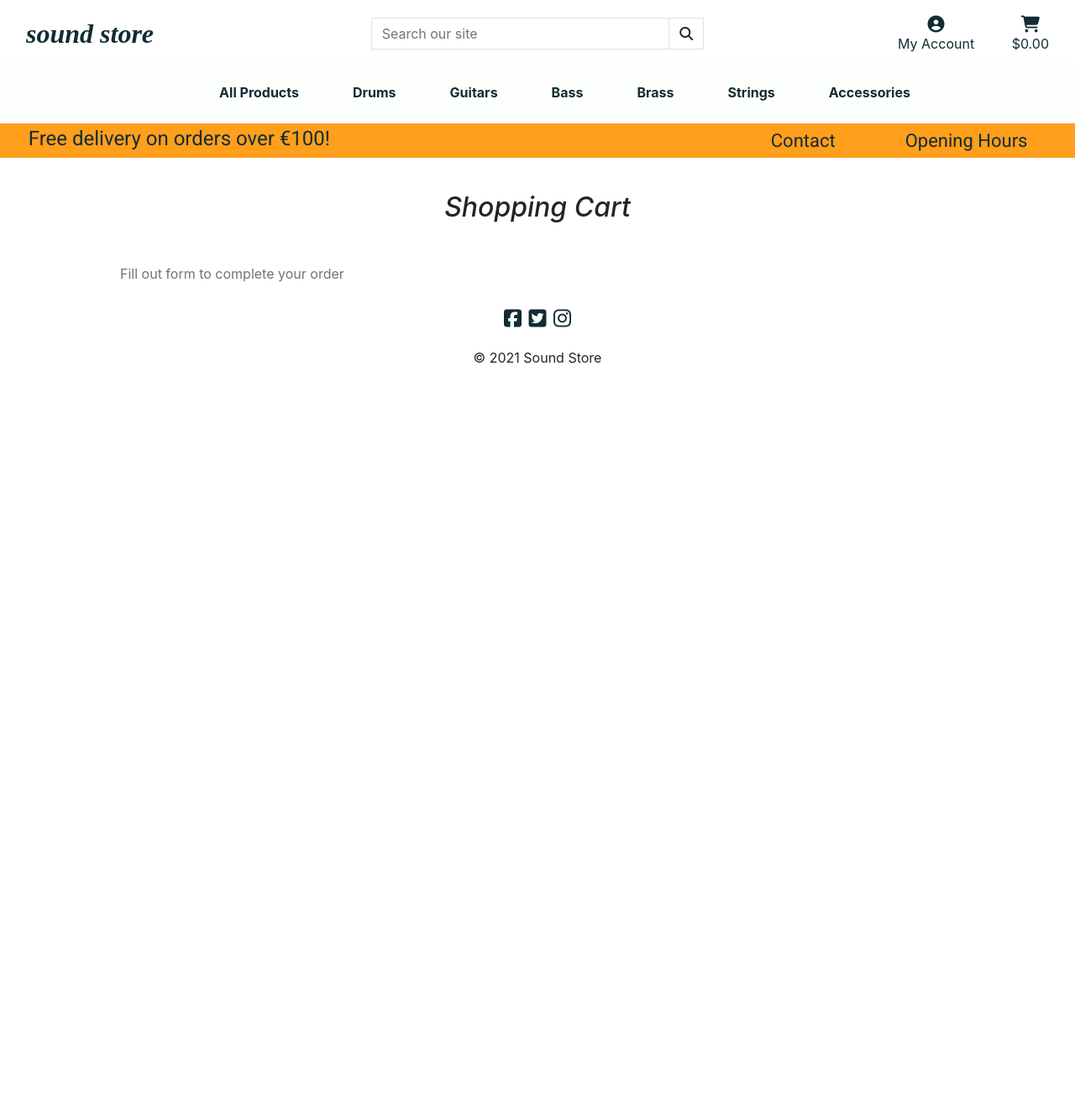
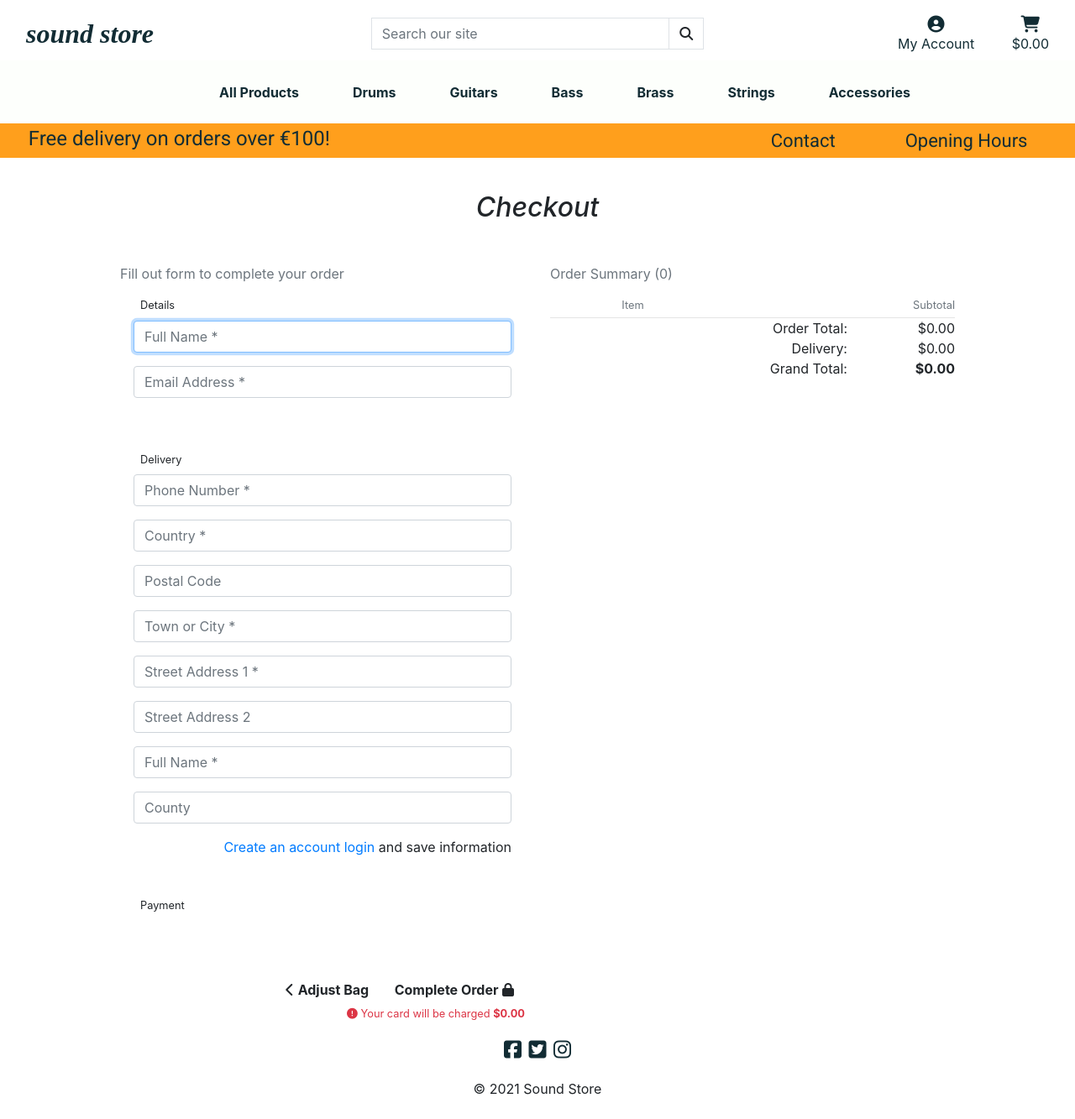
Before and after one commit to aaronh1986/SOUND-STORE-milestone-4, a Django app: template checkout/templates/checkout/checkout.html in a window 1280 px wide. Shown: the whole page at 84% size. Before the commit the page ends 433 px from the top, so only its background shows below. Run offline with Django 3.2, Linux system fonts and the light colour scheme; the template is opened without the code that fills it: values that come from a table or form of the project are taken from there, others are empty; some libraries are stand-ins or nearby versions; some web fonts are replaced.

Commit message:
Finalise checkout form for now

```diff
--- a/bag/templates/bag/bag.html
+++ b/bag/templates/bag/bag.html
@@ -107,7 +107,7 @@
                                 </span>
                                 <span class="text-uppercase">Keep Shopping</span>
                             </a>
-                            <a href="" class="btn btn-black rounded-0 btn-lg">
+                            <a href="{% url 'checkout' %}" class="btn btn-black rounded-0 btn-lg">
                                 <span class="text-uppercase">Secure Checkout</span>
                                 <span class="icon">
                                     <i class="fas fa-lock"></i>
--- a/checkout/signals.py
+++ b/checkout/signals.py
@@ -12,7 +12,7 @@ def update_on_save(sender, instance, created, **kwargs):
     instance.order.update_total()
 
 @receiver(post_delete, sender=OrderLineItem)
-def update_on_save(sender, instance, **kwargs):
+def update_on_delete(sender, instance, **kwargs):
     """
     Update order total when linitem is deleted
     """
--- a/checkout/templates/checkout/checkout.html
+++ b/checkout/templates/checkout/checkout.html
@@ -1,5 +1,6 @@
 {% extends "base.html" %}
 {% load static %}
+{% load bag_tools %}
 
 {% block extra_title %}
   | Checkout
@@ -23,16 +24,117 @@
 <div class="container">
     <div class="row">
         <div class="col text-center mt-3">
-            <h2 class="logo-font mt-5 mb-5 center"><i>Shopping Cart</i></h2>
+            <h2 class="logo-font mt-5 mb-5 center"><i>Checkout</i></h2>
         </div>
     </div>
 
     <div class="row">
+        <div class="col-12 col-lg-6 order-lg-last mb-5">
+          <p class="text-muted">Order Summary ({{ product_count }})</p>
+          <div class="row">
+              <div class="col-7 offset-2">
+                  <p class="mb-1 mt-0 small text-muted">Item</p>
+              </div>
+              <div class="col-3 text-right">
+                  <p class="mb-1 mt-0 small text-muted">Subtotal</p>
+              </div>
+          </div>
+          {% for item in bag_items %}
+              <div class="row">
+                  <div class="col-2 mb-1">
+                      <a href="{% url 'product_detail' item.product.id %}">
+                          {% if item.product.image %}
+                              <img class="w-100" src="{{ item.product.image.url }}" alt="{{ product.name }}">
+                          {% else %}
+                              <img class="w-100" src="{{ MEDIA_URL }}noimage.png" alt="{{ product.name }}">
+                          {% endif %}
+                      </a>
+                  </div>
+                  <div class="col-7">
+                      <p class="my-0"><strong>{{ item.product.name }}</strong></p>
+                      <p class="my-0 small">Size: {% if item.product.has_sizes %}{{ item.size|upper }}{% else %}N/A{% endif %}</p>
+                      <p class="my-0 small text-muted">Qty: {{ item.quantity }}</p>
+                  </div>
+                  <div class="col-3 text-right">
+                      <p class="my-0 small text-muted">${{ item.product.price | calc_subtotal:item.quantity }}</p>
+                  </div>
+              </div>
+          {% endfor %}
+          <hr class="my-0">
+                <div class="row text-black text-right">
+                    <div class="col-7 offset-2">
+                        <p class="my-0">Order Total:</p>
+                        <p class="my-0">Delivery:</p>
+                        <p class="my-0">Grand Total:</p>
+                    </div>
+                    <div class="col-3">
+                        <p class="my-0">${{ total | floatformat:2 }}</p>
+                        <p class="my-0">${{ delivery | floatformat:2 }}</p>
+                        <p class="my-0"><strong>${{ grand_total | floatformat:2 }}</strong></p>
+                    </div>
+                </div>
+        </div>
         <div class="col-12 col-lg-6">
            <p class="text-muted">Fill out form to complete your order</p>
            <form method="POST" action="{% url 'checkout' %}" id="payment-form">
               {% csrf_token %}
+              <fieldset class="rounded px-3 mb-5">
+                <legend class="fieldset-label small px-2 w-auto">Details</legend>
+                {{ order_form.full_name | as_crispy_field }}
+                {{ order_form.email | as_crispy_field }}
+              </fieldset>
+              <fieldset class="rounded px-3 mb-5">
+                <legend class="fieldset-label small px-2 w-auto">Delivery</legend>
+                {{ order_form.phone_number | as_crispy_field }}
+                {{ order_form.country | as_crispy_field }}
+                {{ order_form.postcode | as_crispy_field }}
+                {{ order_form.town_or_city | as_crispy_field }}
+                {{ order_form.street_address1 | as_crispy_field }}
+                {{ order_form.street_address2 | as_crispy_field }}
+                {{ order_form.full_name | as_crispy_field }}
+                {{ order_form.county | as_crispy_field }}
+                <div class="form-check form-check-inline float-right mr-0">
+                  {% if user.is_authenticated %}
+                      <label for="id-save-info" class="form-check-label">Save this delivery information in my profile</label>
+                      <input class="form-check-input ml-2 mr-0" type="checkbox" id="id-save-info" name="save-info" checked>
+                  {% else %}
+                      <label for="id-save-info" class="form-check-label">
+                          <a href="{% url 'account_signup' %}">Create an account</a>
+                          <a href="{% url 'account_login' %}">login</a> and save information
+                      </label>
+                  {% endif %}
+                </div>
+              </fieldset>
+              <fieldset class="px-3">
+                <legend class="fieldset-label small px-2 w-auto">Payment</legend>
 
+                <!--Stripe card element goes in here-->
+                <div class="mb-3" id="card-element"></div>
+
+                <!--Div for displaying form errors-->
+                <div class="mb-3 text-danger" id="card-errors" role="alert"></div>
+              </fieldset>
+
+              <div class="submit-button text-right mt-5 mb-2">
+                <a href="{% url 'view_bag' %}" class="btn btn-outline-black rounded-0">
+                  <span class="icon">
+                    <i class="fas fa-chevron-left"></i>
+                  </span>
+                  <span class="font-weight-bold">Adjust Bag</span>
+                </a>
+                <button id="submit-button" class="btn btn-black rounded-0">
+                  <span class="font-weight-bold">Complete Order</span>
+                  <span class="icon">
+                    <i class="fas fa-lock"></i>
+                  </span>
+                </button>
+                <p class="small text-danger my-0">
+                  <span class="icon">
+                    <i class="fas fa-exclamation-circle"></i>
+                  </span>
+                  <span>Your card will be charged <strong>${{ grand_total|floatformat:2 }}</strong></span>
+                </p>
+              </div>
            </form>
         </div>
     </div>
--- a/checkout/views.py
+++ b/checkout/views.py
@@ -6,8 +6,9 @@ from .forms import OrderForm
 
 def checkout(request):
     bag = request.session.get('bag', {})
-    messages.error(request, "Cart empty for now")
-    return redirect(reverse('products'))
+    if not bag:
+        messages.error(request, "Cart empty for now")
+        return redirect(reverse('products'))
 
     order_form = OrderForm()
     template = 'checkout/checkout.html'
--- a/sound_store/settings.py
+++ b/sound_store/settings.py
@@ -77,6 +77,7 @@ TEMPLATES = [
                 'django.template.context_processors.request',
                 'django.contrib.auth.context_processors.auth',
                 'django.contrib.messages.context_processors.messages',
+                'django.template.context_processors.media',
                 'bag.contexts.bag_contents',
             ],
             'builtins': [
```
